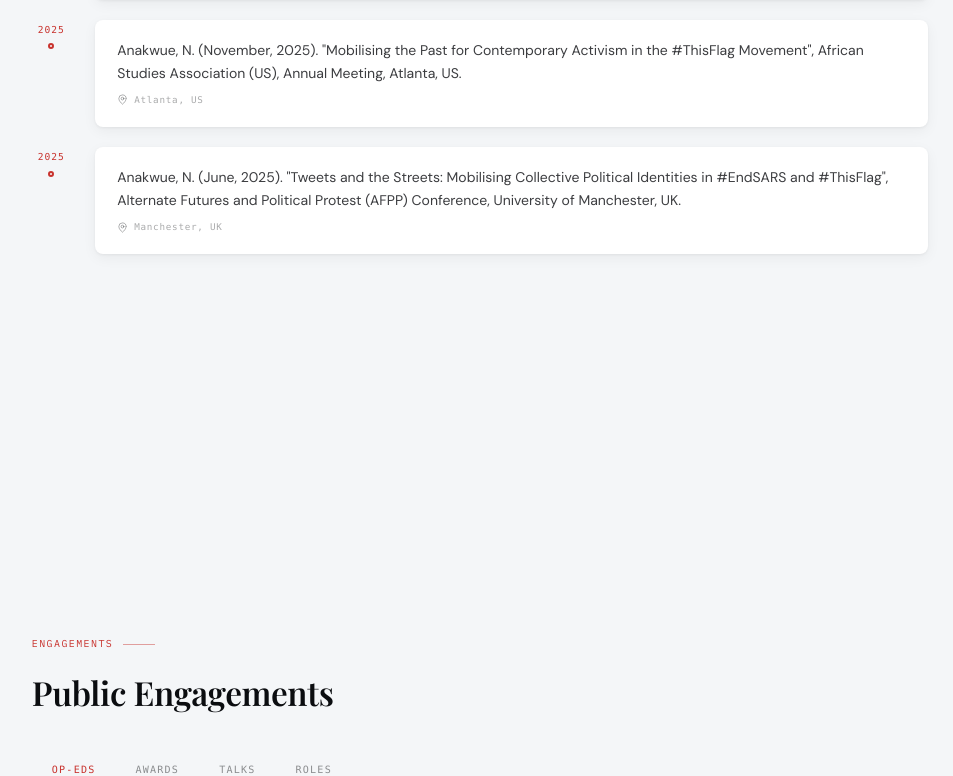
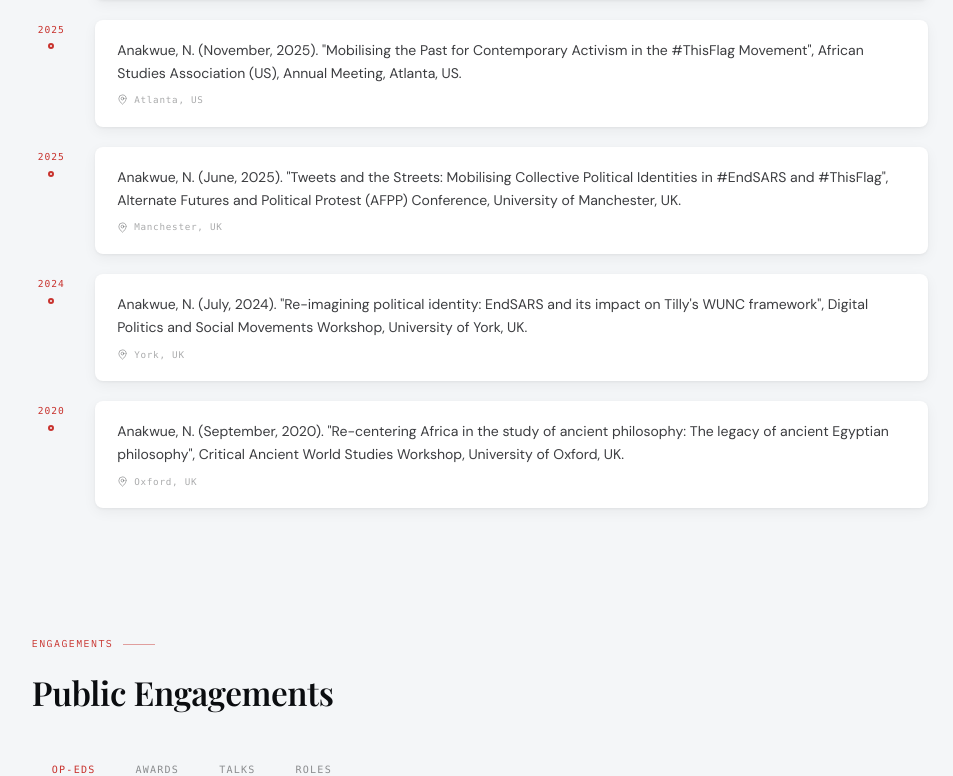
Before and after one commit to Nickybert/nickybert.github.io, a React (Vite) app: page / in a window 1280 px wide. Shown: the part 4574-5350 px from the top of the page, without its empty margins (45-998 px from the left). Built offline with nearby package versions, Linux system fonts and the light colour scheme; a web font is replaced by a local one.

Commit message:
Update Conferences.tsx

```diff
--- a/src/sections/Conferences.tsx
+++ b/src/sections/Conferences.tsx
@@ -1,49 +1,94 @@
+import { useEffect, useRef } from 'react';
 import { MapPin } from 'lucide-react';
 
 const conferences = [
   {
-    citation: 'Anakwue, N. (August 26-28, 2026). Panel Convenor, "Digital Citizenship, Political Belonging and Statehood in Contemporary Africa", Forthcoming SGAS–VAD Conference 2026, University of Basel, Switzerland.',
+    citation:
+      'Anakwue, N. (August 26-28, 2026). Panel Convenor, "Digital Citizenship, Political Belonging and Statehood in Contemporary Africa", Forthcoming SGAS–VAD Conference 2026, University of Basel, Switzerland.',
     year: '2026',
     location: 'Basel, Switzerland',
   },
   {
-    citation: 'Anakwue, N. (February, 2026). "Insider, Outsider and Networked: Navigating Positionality, Power and Trust in Studying Hashtag-driven Protest Movements in Sub-Saharan Africa", PhD Seminar Series in International Political Sociology (2025-2026), DoingIPS, London, UK.',
+    citation:
+      'Anakwue, N. (February, 2026). "Insider, Outsider and Networked: Navigating Positionality, Power and Trust in Studying Hashtag-driven Protest Movements in Sub-Saharan Africa", PhD Seminar Series in International Political Sociology (2025-2026), DoingIPS, London, UK.',
     year: '2026',
     location: 'London, UK',
   },
   {
-    citation: 'Anakwue, N. (February, 2026). "The shapes of digital contention in Sub-Saharan Africa: A comparative ERGM analysis of #EndSARS and #ThisFlag", Work-in-Progress Seminar Series, Centre for Governance and Democracy (CGD), Queen Mary University of London, London, UK.',
+    citation:
+      'Anakwue, N. (February, 2026). "The shapes of digital contention in Sub-Saharan Africa: A comparative ERGM analysis of #EndSARS and #ThisFlag", Work-in-Progress Seminar Series, Centre for Governance and Democracy (CGD), Queen Mary University of London, London, UK.',
     year: '2026',
     location: 'London, UK',
   },
   {
-    citation: 'Anakwue, N. (November, 2025). "Intellectual Elites, Digital Reconstruction and Historical Memory: A Case Study of the #ThisFlag Movement", African Studies Association (US), Annual Meeting, Atlanta, US.',
+    citation:
+      'Anakwue, N. (November, 2025). "Intellectual Elites, Digital Reconstruction and Historical Memory: A Case Study of the #ThisFlag Movement", African Studies Association (US), Annual Meeting, Atlanta, US.',
     year: '2025',
     location: 'Atlanta, US',
   },
   {
-    citation: 'Anakwue, N. (November, 2025). "Mobilising the Past for Contemporary Activism in the #ThisFlag Movement", African Studies Association (US), Annual Meeting, Atlanta, US.',
+    citation:
+      'Anakwue, N. (November, 2025). "Mobilising the Past for Contemporary Activism in the #ThisFlag Movement", African Studies Association (US), Annual Meeting, Atlanta, US.',
     year: '2025',
     location: 'Atlanta, US',
   },
   {
-    citation: 'Anakwue, N. (June, 2025). "Tweets and the Streets: Mobilising Collective Political Identities in #EndSARS and #ThisFlag", Alternate Futures and Political Protest (AFPP) Conference, University of Manchester, UK.',
+    citation:
+      'Anakwue, N. (June, 2025). "Tweets and the Streets: Mobilising Collective Political Identities in #EndSARS and #ThisFlag", Alternate Futures and Political Protest (AFPP) Conference, University of Manchester, UK.',
     year: '2025',
     location: 'Manchester, UK',
   },
   {
-    citation: 'Anakwue, N. (July, 2024). "Re-imagining political identity: EndSARS and its impact on Tilly\'s WUNC framework", Digital Politics and Social Movements Workshop, University of York, UK.',
+    citation:
+      'Anakwue, N. (July, 2024). "Re-imagining political identity: EndSARS and its impact on Tilly\'s WUNC framework", Digital Politics and Social Movements Workshop, University of York, UK.',
     year: '2024',
     location: 'York, UK',
   },
   {
-    citation: 'Anakwue, N. (September, 2020). "Re-centering Africa in the study of ancient philosophy: The legacy of ancient Egyptian philosophy", Critical Ancient World Studies Workshop, University of Oxford, UK.',
+    citation:
+      'Anakwue, N. (September, 2020). "Re-centering Africa in the study of ancient philosophy: The legacy of ancient Egyptian philosophy", Critical Ancient World Studies Workshop, University of Oxford, UK.',
     year: '2020',
     location: 'Oxford, UK',
   },
 ];
 
-const Conferences = () => (
+const Conferences = () => {
+  const listRef = useRef(null);
+
+  useEffect(() => {
+    const items = listRef.current?.querySelectorAll('.conf-item');
+    if (!items) return;
+
+    const observer = new IntersectionObserver(
+      (entries) => {
+        entries.forEach((entry) => {
+          if (entry.isIntersecting) {
+            entry.target.classList.add('conf-item--visible');
+            observer.unobserve(entry.target);
+          }
+        });
+      },
+      { threshold: 0.1 }
+    );
+
+    items.forEach((el) => observer.observe(el));
+    return () => observer.disconnect();
+  }, []);
+
+  return (
+    <>
+      <style>{`
+        .conf-item {
+          opacity: 0;
+          transform: translateX(-14px);
+          transition: opacity 0.45s ease, transform 0.45s ease;
+        }
+        .conf-item--visible {
+          opacity: 1;
+          transform: translateX(0);
+        }
+      `}</style>
+
       <section className="relative w-full bg-[#F4F6F8] py-[6vh] lg:py-[8vh] z-40">
         <div className="w-full px-4 sm:px-6 lg:px-[6vw]">
           <div className="section-label animate-slide-left">Conferences</div>
@@ -56,9 +101,13 @@ const Conferences = () => (
             {/* Vertical timeline line */}
             <div className="absolute left-[2.35rem] top-0 bottom-0 w-[1px] bg-[#0B0D10]/08 hidden sm:block" />
 
-        <div className="space-y-5 stagger-children">
+            <div className="space-y-5" ref={listRef}>
               {conferences.map((conf, i) => (
-            <div key={i} className="flex items-start gap-4 sm:gap-6">
+                <div
+                  key={i}
+                  className="conf-item flex items-start gap-4 sm:gap-6"
+                  style={{ transitionDelay: `${i * 55}ms` }}
+                >
                   {/* Year badge */}
                   <div className="shrink-0 flex flex-col items-center gap-1 hidden sm:flex">
                     <span className="font-mono text-[0.6rem] tracking-[0.1em] text-[#C8332E] bg-[#C8332E]/8 px-1.5 py-0.5 rounded z-10">
@@ -75,10 +124,14 @@ const Conferences = () => (
                         {conf.year}
                       </span>
                     </div>
-                <p className="text-[14px] text-[#0B0D10]/80 leading-relaxed mb-2">{conf.citation}</p>
+                    <p className="text-[14px] text-[#0B0D10]/80 leading-relaxed mb-2">
+                      {conf.citation}
+                    </p>
                     <div className="flex items-center gap-1.5 text-[#0B0D10]/35">
                       <MapPin size={11} />
-                  <span className="font-mono text-[0.58rem] tracking-[0.08em]">{conf.location}</span>
+                      <span className="font-mono text-[0.58rem] tracking-[0.08em]">
+                        {conf.location}
+                      </span>
                     </div>
                   </div>
                 </div>
@@ -87,6 +140,8 @@ const Conferences = () => (
           </div>
         </div>
       </section>
+    </>
   );
+};
 
 export default Conferences;
```
Lines whose indentation alone changed are shown as unchanged.
